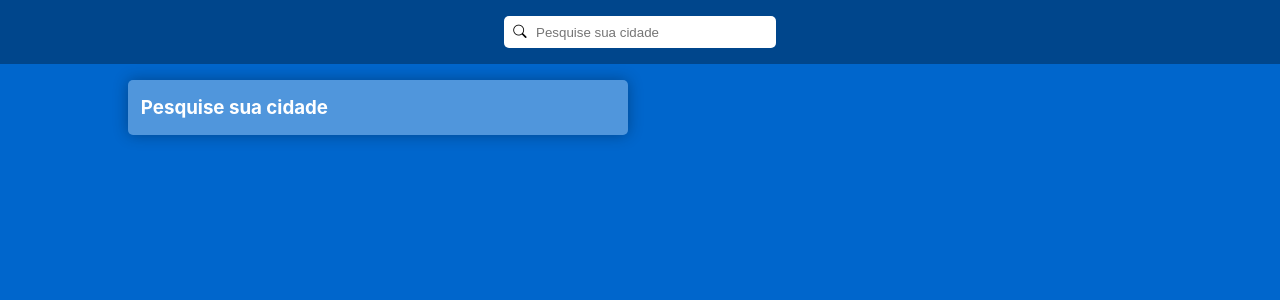
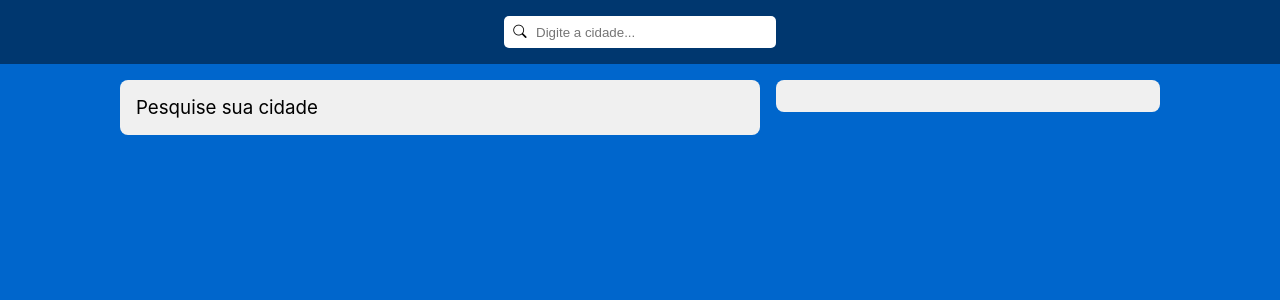
Before and after one commit to marshmll/weather-app, a Next.js app: page / in a window 1280 px wide. Shown: the top 300 px of the page. Built offline with nearby package versions, Linux system fonts and the light colour scheme; no server answers.

Commit message:
Reestructuring the page

```diff
--- a/pages/_app.js
+++ b/pages/_app.js
@@ -1,7 +1,37 @@
-import '../styles/globals.css'
+import { createGlobalStyle } from 'styled-components'
+import Head from '../src/infra/components'
+
+const GlobalStyle = createGlobalStyle`
+  html,
+  body {
+    font-family: -apple-system, BlinkMacSystemFont, Segoe UI, Roboto, Oxygen,
+      Ubuntu, Cantarell, Fira Sans, Droid Sans, Helvetica Neue, sans-serif;
+    background: #0066cc;
+    color: white;
+    user-select: none;
+  }
+
+  a {
+    color: inherit;
+    text-decoration: none;
+  }
+
+  * {
+    padding: 0;
+    margin: 0;
+    box-sizing: border-box;
+  }
+
+`
 
 function MyApp({ Component, pageProps }) {
-  return <Component {...pageProps} />
+  return (
+    <>
+      <GlobalStyle />
+      <Head title="Weather App" iconHref="https://www.svgrepo.com/show/119535/sun.svg"></Head>
+      <Component {...pageProps} />
+    </>
+  )
 }
 
 export default MyApp
--- a/pages/index.js
+++ b/pages/index.js
@@ -1,235 +1,84 @@
-import React from "react";
-import { createGlobalStyle } from "styled-components";
-import Head from "next/head";
+import React from 'react'
+import Box from '../src/components/common/Box';
+import HeaderWrapper from '../src/components/wrappers/HeaderWrapper';
+import ContentWrapper from '../src/components/wrappers/ContentWrapper';
+import LeftColumnWrapper from '../src/components/wrappers/LeftColumnWrapper';
+import RightColumnWrapper from '../src/components/wrappers/RightColumnWrapper';
+import WeatherWrapper from '../src/components/wrappers/WeatherWrapper';
 
-const Styles = createGlobalStyle`
-  *, *::before, *::after {
-    margin: 0;
-    padding: 0;
-  }
+export default function Home() {
 
-  body {
-    background: #0066cc;
-    color: white;
-    user-select: none;
-  }
+  const API_KEY = '588d93379fb2561d21907bfeb9eeb8b7'
+  const STANDART_UNITS = 'metric'
+  const [cityWeather, setCityWeather] = React.useState('');
+  const [currentTime, setCurrentTime] = React.useState("");
 
-  .header {
-    background: #00000050;
-    width: 100vw;
-    display: flex;
-    justify-content: center;
-    padding: 1rem 0;
-  }
+  async function getWeatherFromCity(city) {
 
-  .header__search-btn {
-    height: 2rem;
-    width: 2rem;
-    border: none;
-    background-color: white;
-    border-bottom-left-radius: 5px;
-    border-top-left-radius: 5px;
-    cursor: pointer;
-  }
+    await fetch(`https://api.openweathermap.org/data/2.5/weather?units=${STANDART_UNITS}&q=${city}&appid=${API_KEY}&lang=pt_br`)
+      .then(async (res) => {
 
-  .btn-search-icon {
+        const cityWeather = await res.json()
+        setCityWeather(cityWeather);
+        console.log(cityWeather);
+
+      })
+      .catch((err) => {
+
+        console.log(err);
+
+      })
 
   }
 
-  .header__input {
-    height: 2rem;
-    width: 15rem;
-    border-bottom-right-radius: 5px;
-    border-top-right-radius: 5px;
-    border: none;
-    outline: none;
-  }
+  function searchWeather(event) {
 
-  .content {
-    padding: 1rem 10%10%;
-  }
-
-  .weather-wrapper {
-    background-color: #ffffff50;
-    padding: 1rem .8rem;
-    max-width: 500px;
-    border-radius: 5px;
-    box-shadow: 0px 0px 15px #00000050;
-  }
-
-  .weather-data {
-    display: flex;
-    align-items: center;
-    justify-content: space-between
-  }
-
-  .weather-temps-wrapper {
-    text-align: start;
-  }
-
-  .weather-temperature {
-    font-size: 70px;
-    font-weight: 400;
-  }
-
-  .weather-illustration-wrapper {
-    display: flex;
-    flex-direction: column;
-    align-items: center;
-  }
-
-  .weather-image {
-    width: 3rem;
-    height: 3rem;
-    display: none;
-    border: none;
-    background-position: center;
-  }
-
-  .Clear {
-    background: url("https://ssl.gstatic.com/onebox/weather/48/sunny.png");
-    display: inline-block;
-  }
-
-  .Clouds {
-    background: url("https://ssl.gstatic.com/onebox/weather/64/cloudy.png");
-    display: inline-block;
-    background-position: center;
-    background-size: cover;
-  }
-
-  .Rain {
-    background: url("https://ssl.gstatic.com/onebox/weather/48/rain.png");
-    display: inline-block;
-    background-position: center;
-    background-size: cover;
-  }
-`;
-
-export default function Home() {
-  const API_KEY = "588d93379fb2561d21907bfeb9eeb8b7";
-  const STANDART_UNITS = "metric";
-
-  const [weather, setWeather] = React.useState({});
-  const [currentWeatherIllustration, setCurrentWeatherIllustration] =
-    React.useState("");
-  const [translatedWeatherImageLabel, setTranslatedWeatherImageLabel] =
-    React.useState("");
-
-  async function getWeather(city) {
-    return await fetch(
-      `https://api.openweathermap.org/data/2.5/weather?units=${STANDART_UNITS}&q=${city}&appid=${API_KEY}`
-    ).then(async (response) => {
-      const convertedResponse = await response.json();
-      if (convertedResponse.cod == 404) {
-        setWeather({
-          name: "(cidade não encontrada.)",
-        });
-        setCurrentWeatherIllustration("");
-        setTranslatedWeatherImageLabel("");
-        return;
-      }
-      setWeather(convertedResponse);
-      setCurrentWeatherIllustration(convertedResponse.weather[0].main);
-      const translatedLabel = translateWeatherLabel(
-        convertedResponse.weather[0].main
-      );
-      setTranslatedWeatherImageLabel(translatedLabel);
-    });
-  }
-
-  React.useEffect(() => {
-    navigator.geolocation.getCurrentPosition(async (position) => {
-      await fetch(
-        `https://api.openweathermap.org/data/2.5/weather?units=${STANDART_UNITS}&lat=${position.coords.latitude.toFixed(
-          1
-        )}&lon=${position.coords.longitude.toFixed(1)}&appid=${API_KEY}`
-      ).then(async (response) => {
-        const convertedResponse = await response.json();
-        setWeather(convertedResponse);
-        setCurrentWeatherIllustration(convertedResponse.weather[0].main);
-        const translatedLabel = translateWeatherLabel(
-          convertedResponse.weather[0].main
-        );
-        setTranslatedWeatherImageLabel(translatedLabel);
-      });
-    });
-  }, []);
-
-  function translateWeatherLabel(label) {
-    switch (label) {
-      case "Clear":
-        return "Sol";
-      case "Clouds":
-        return "Nuvens";
-      default:
-        return "";
-    }
-  }
-
-  function searchWeather(event) {
     event.preventDefault();
     const input = document.querySelector("#cityInput");
     if (!input.value) return;
+    const city = input.value;
+    input.value = "";
+
     setTimeout(() => {
-      getWeather(input.value);
-      input.value = "";
+
+      const time = new Date();
+      setCurrentTime(`${time.getHours()}:${time.getMinutes()}`)
+      getWeatherFromCity(city);
+
     }, 1000);
+
+  }
+
+  String.prototype.capitalize = function() {
+    return this.charAt(0).toUpperCase() + this.slice(1);
   }
 
   return (
     <>
-      <Head>
-        <link rel="stylesheet" href="https://cdn.jsdelivr.net/npm/bootstrap-icons@1.5.0/font/bootstrap-icons.css"></link>
-        <link rel="icon" href="https://www.svgrepo.com/show/119535/sun.svg" type="image/svg" />
-        <title>Weather App</title>
-      </Head>
-      <Styles />
-      <header className="header">
-        <form>
-          <button
-            className="header__search-btn"
-            type="submit"
-            onClick={searchWeather}
-          >
-            <i className="btn-search-icon bi bi-search"></i>
-          </button>
-          <input
-            className="header__input"
-            placeholder="Pesquise sua cidade"
-            id="cityInput"
-          ></input>
-        </form>
-      </header>
-      <div className="content">
-        <section className="weather-wrapper">
-          <h3>
-            {weather.name
-              ? `Clima em ${weather.name} ${
-                  weather.sys ? `(${weather.sys.country})` : ""
-                }`
-              : "Pesquise sua cidade"}
-          </h3>
-          <div className="weather-data">
-            <div className="weather-temps-wrapper">
-              <h2 className="weather-temperature">
-                {weather.main ? `${weather.main.temp.toFixed(1)}°C` : ""}
-              </h2>
-              <p>
-                {weather.main
-                  ? `RealFeel: ${weather.main.feels_like.toFixed(1)}°C`
-                  : ""}
-              </p>
-            </div>
-            <div className="weather-illustration-wrapper">
-              <div
-                className={`weather-image ${currentWeatherIllustration}`}
-              ></div>
-              <span>{translatedWeatherImageLabel}</span>
-            </div>
-          </div>
-        </section>
-      </div>
+      <HeaderWrapper>
+        <button onClick={searchWeather}>
+          <i className="bi bi-search"></i>
+        </button>
+        <input id="cityInput" placeholder="Digite a cidade..."></input>
+      </HeaderWrapper>
+      <ContentWrapper>
+        <LeftColumnWrapper>
+          <Box>
+            <WeatherWrapper>
+              <h1>{cityWeather ? `${cityWeather.cod == 404 ? "Cidade não encontrada. Tente novamente." : `Clima Em ${cityWeather.name}`}` : "Pesquise sua cidade"}</h1>
+              <span className="time">{cityWeather.cod == 404 ? "" : `${currentTime ? `Às ${currentTime}` : ''}`}</span>
+              <span>{cityWeather.main ? `${cityWeather.main.temp.toFixed(1)}°C` : ''}</span>
+              <p className="feels-like">{cityWeather.main? `RealFeel: ${cityWeather.main.feels_like.toFixed(1)}°C` : ''}</p>
+              <p>{cityWeather ? `${cityWeather.cod == 404 ? "" : cityWeather.weather[0].description.capitalize()}`: ''}</p>
+            </WeatherWrapper>
+          </Box>
+        </LeftColumnWrapper>
+        <RightColumnWrapper>
+          <Box>
+
+          </Box>
+        </RightColumnWrapper>
+      </ContentWrapper>
     </>
-  );
+  )
 }
--- /dev/null
+++ b/src/components/common/Box/index.js
@@ -0,0 +1,10 @@
+import styled from "styled-components";
+
+const Box = styled.div`
+  border-radius: 8px;
+  padding: 1rem;
+  background-color: #f0f0f0;
+  color: #000;
+`
+
+export default Box;
--- /dev/null
+++ b/src/components/wrappers/ContentWrapper/index.js
@@ -0,0 +1,13 @@
+import styled from "styled-components";
+
+const ContentWrapper = styled.section`
+  display: flex;
+  justify-content: center;
+  margin: 1rem 0;
+  @media screen and (max-width: 768px) {
+    flex-direction:column;
+    align-items: center;
+  }
+`;
+
+export default ContentWrapper;
--- /dev/null
+++ b/src/components/wrappers/HeaderWrapper/index.js
@@ -0,0 +1,29 @@
+import styled from "styled-components";
+
+const HeaderWrapper = styled.header`
+  background: #00000075;
+  width: 100%;
+  display: flex;
+  justify-content: center;
+  padding: 1rem 0;
+
+  button {
+    height: 2rem;
+    width: 2rem;
+    border: none;
+    background-color: white;
+    border-bottom-left-radius: 5px;
+    border-top-left-radius: 5px;
+    cursor: pointer;
+  }
+
+  input {
+    height: 2rem;
+    width: 15rem;
+    border-bottom-right-radius: 5px;
+    border-top-right-radius: 5px;
+    border: none;
+    outline: none;
+  }
+`
+export default HeaderWrapper;
--- /dev/null
+++ b/src/components/wrappers/LeftColumnWrapper/index.js
@@ -0,0 +1,14 @@
+import styled from "styled-components";
+
+const LeftColumnWrapper = styled.div`
+  width: 50%;
+  display: inline-block;
+  margin-right: 1rem;
+  @media screen and (max-width: 768px) {
+    width: 80%;
+    margin-right: 0;
+    margin-bottom: 1rem;
+  }
+`
+
+export default LeftColumnWrapper;
--- /dev/null
+++ b/src/components/wrappers/RightColumnWrapper/index.js
@@ -0,0 +1,11 @@
+import styled from "styled-components";
+
+const RightColumnWrapper = styled.div`
+  width: 30%;
+  display: inline-block;
+  @media screen and (max-width: 768px) {
+    width: 80%;
+  }
+`
+
+export default RightColumnWrapper;
--- /dev/null
+++ b/src/components/wrappers/WeatherWrapper/index.js
@@ -0,0 +1,28 @@
+import styled from "styled-components";
+
+const WeatherWrapper = styled.section`
+  h1 {
+    font-weight: 400;
+  }
+
+  span {
+    font-size: 80px;
+    font-weight: 700;
+  }
+
+  p {
+    font-size: 25px;
+  }
+
+  .time {
+    font-size: 15px;
+    display: block;
+    font-weight: 200;
+  }
+
+  .feels-like {
+    font-size: 16px;
+  }
+`
+
+export default WeatherWrapper;
--- /dev/null
+++ b/src/infra/components/index.js
@@ -0,0 +1,11 @@
+import NextHead from 'next/head'
+
+export default function Head(props) {
+  return (
+    <NextHead>
+      <link rel="stylesheet" href="https://cdn.jsdelivr.net/npm/bootstrap-icons@1.5.0/font/bootstrap-icons.css" />
+      <link rel="icon" href={props.iconHref} type="image/svg" />
+      <title>{props.title}</title>
+    </NextHead>
+  )
+}
--- a/styles/globals.css
+++ /dev/null
@@ -1,16 +0,0 @@
-html,
-body {
-  padding: 0;
-  margin: 0;
-  font-family: -apple-system, BlinkMacSystemFont, Segoe UI, Roboto, Oxygen,
-    Ubuntu, Cantarell, Fira Sans, Droid Sans, Helvetica Neue, sans-serif;
-}
-
-a {
-  color: inherit;
-  text-decoration: none;
-}
-
-* {
-  box-sizing: border-box;
-}
```
Also changed, not shown: 1 other file (tests, documents, lock files or other folders).
